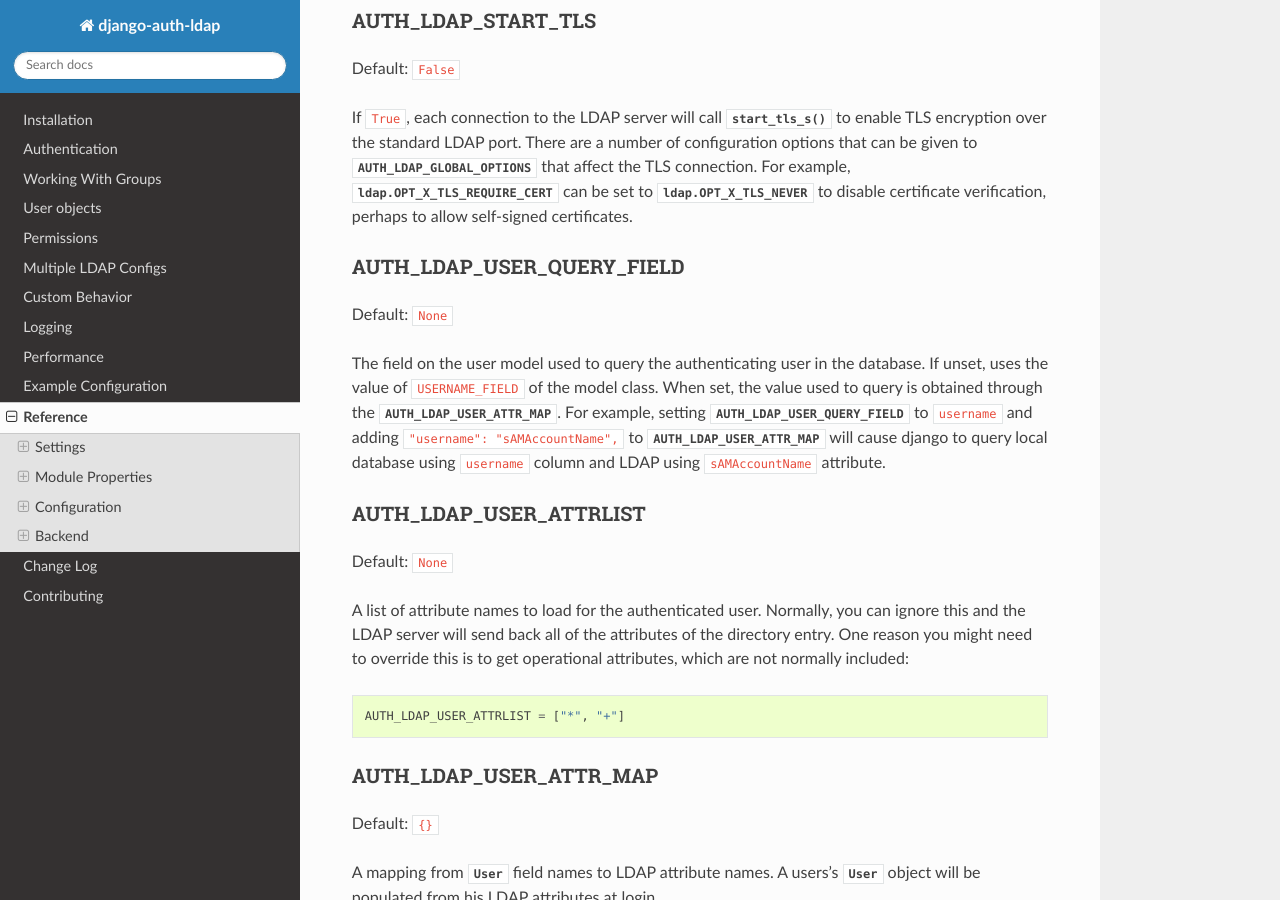
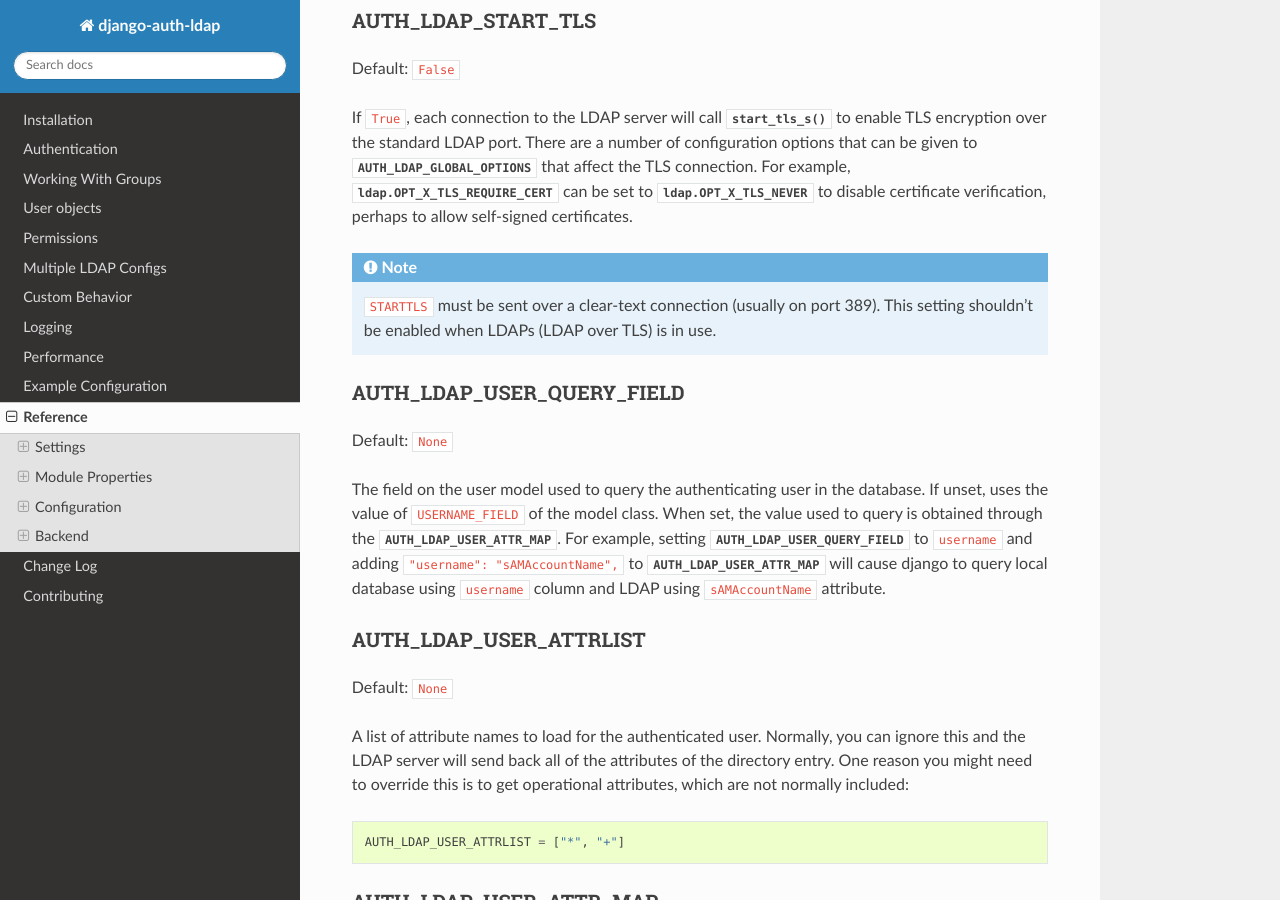
Before and after one commit to django-auth-ldap/django-auth-ldap, a Sphinx documentation site: the page built from docs/reference.rst, in a window 1280 px wide and 900 px high, scrolled down 4465 px. Built offline with Sphinx 7.4.7 and the Read the Docs theme 3.1.0, drawn with Linux system fonts in a browser that asks for light colours.

Commit message:
docs: Hint not to use AUTH_LDAP_START_TLS with LDAPS
LDAPS already protects the connection, STARTTLS yields an error such as
'TLS or SSL already in effect'.

```diff
--- a/docs/reference.rst
+++ b/docs/reference.rst
@@ -286,6 +286,12 @@ LDAP port. There are a number of configuration options that can be given to
 :setting:`AUTH_LDAP_GLOBAL_OPTIONS` that affect the TLS connection. For example,
 :data:`ldap.OPT_X_TLS_REQUIRE_CERT` can be set to :data:`ldap.OPT_X_TLS_NEVER`
 to disable certificate verification, perhaps to allow self-signed certificates.
+
+.. note::
+
+   ``STARTTLS`` must be sent over a clear-text connection (usually on port
+   389). This setting shouldn’t be enabled when LDAPs (LDAP over TLS) is in
+   use.
 
 
 .. setting:: AUTH_LDAP_USER_QUERY_FIELD
```
